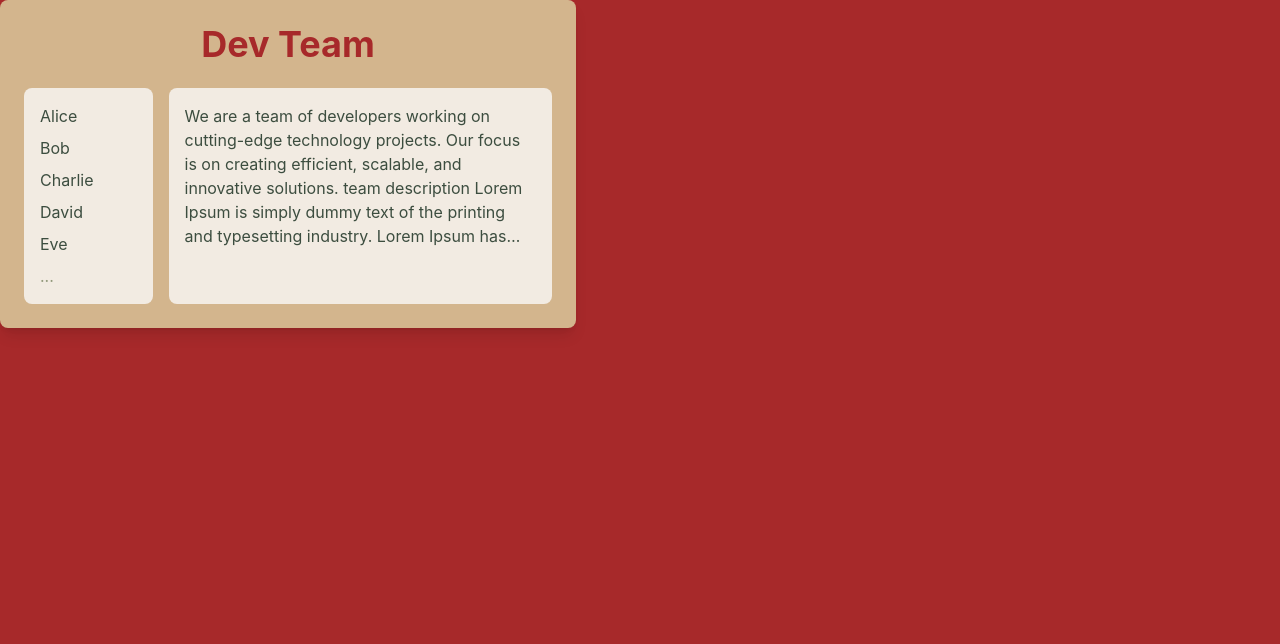
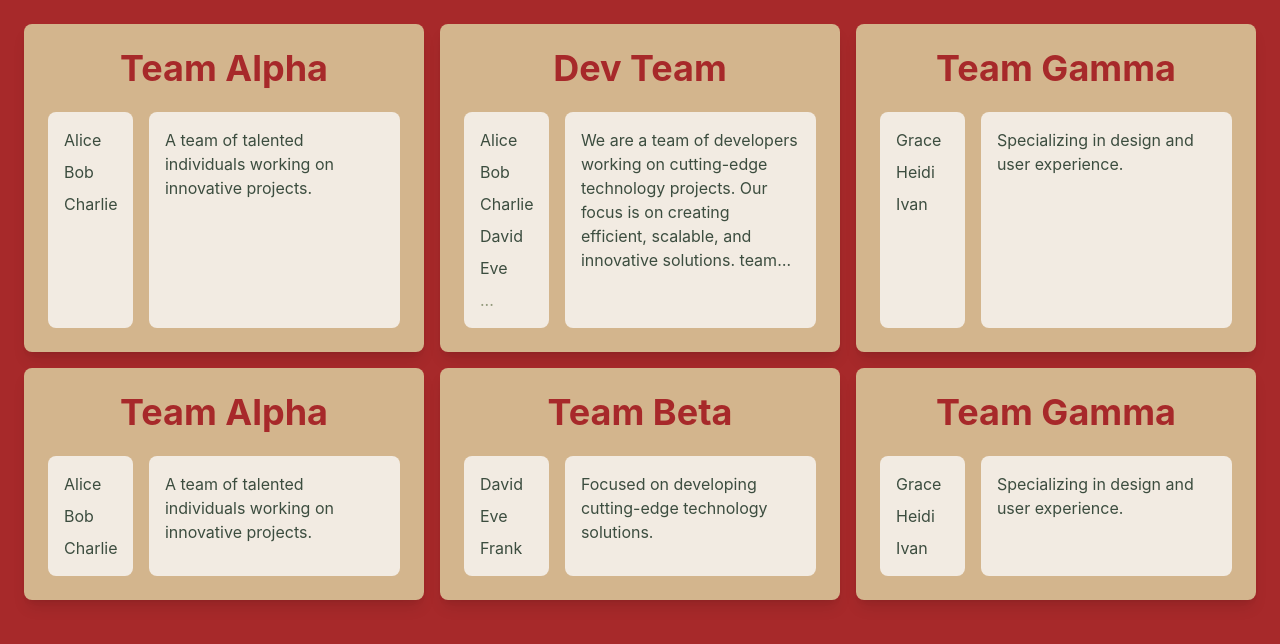
Before and after one commit to kxrur/Pear_Assessment, a React (Vite) app in the folder front/: page / in a window 1280 px wide. Shown: the top 644 px of the page. Built offline with nearby package versions, Linux system fonts and the light colour scheme.

Commit message:
add a preview for multiple team previews

```diff
--- a/front/src/App.tsx
+++ b/front/src/App.tsx
@@ -5,10 +5,42 @@ import LoginStudent from './components/views/login/student'
 import RegisterStudent from './components/views/registration/student'
 import RegisterTeacher from './components/views/registration/teacher'
 import Success from './components/views/success'
-import { TeamPreview } from './components/views/team/TeamPreview';
+import { TeamView } from './components/views/team/TeamView';
 function App() {
+  const teams = [
+    {
+      teamName: 'Team Alpha',
+      teamMembers: ['Alice', 'Bob', 'Charlie'],
+      teamDescription: 'A team of talented individuals working on innovative projects.',
+    },
+    {
+      teamName: "Dev Team",
+      teamMembers: ['Alice', 'Bob', 'Charlie', 'David', 'Eve', 'Frank'],
+      teamDescription: "We are a team of developers working on cutting-edge technology projects. Our focus is on creating efficient, scalable, and innovative solutions. team description Lorem Ipsum is simply dummy text of the printing and  typesetting industry. Lorem Ipsum has been the industry's standard dummy text ever since the 1500s, when an unknown printer took a galley of  type and scrambled it to make a type specimen book. "
+    },
+    {
+      teamName: 'Team Gamma',
+      teamMembers: ['Grace', 'Heidi', 'Ivan'],
+      teamDescription: 'Specializing in design and user experience.',
+    },
+    {
+      teamName: 'Team Alpha',
+      teamMembers: ['Alice', 'Bob', 'Charlie'],
+      teamDescription: 'A team of talented individuals working on innovative projects.',
+    },
+    {
+      teamName: 'Team Beta',
+      teamMembers: ['David', 'Eve', 'Frank'],
+      teamDescription: 'Focused on developing cutting-edge technology solutions.',
+    },
+    {
+      teamName: 'Team Gamma',
+      teamMembers: ['Grace', 'Heidi', 'Ivan'],
+      teamDescription: 'Specializing in design and user experience.',
+    },
+  ];
+  return (
 
-  return (
     <Router>
       <div className='bg-background h-screen w-dvw'>
 
@@ -40,11 +72,7 @@ function App() {
           <Route path="/"
             element={
               <>
-                <TeamPreview
-                  teamName="Dev Team"
-                  teamMembers={['Alice', 'Bob', 'Charlie', 'David', 'Eve', 'Frank']}
-                  teamDescription="We are a team of developers working on cutting-edge technology projects. Our focus is on creating efficient, scalable, and innovative solutions. team description Lorem Ipsum is simply dummy text of the printing and  typesetting industry. Lorem Ipsum has been the industry's standard dummy text ever since the 1500s, when an unknown printer took a galley of  type and scrambled it to make a type specimen book. "
-                />
+                <TeamView teams={teams} />
               </>
             }
           />
--- /dev/null
+++ b/front/src/components/views/team/TeamView.tsx
@@ -0,0 +1,27 @@
+import React from 'react';
+import { TeamPreview } from '../../ui/TeamPreview'; // Adjust the import path as needed
+
+interface Team {
+  teamName: string;
+  teamMembers: string[];
+  teamDescription: string;
+}
+
+interface TeamViewProps {
+  teams: Team[];
+}
+
+export const TeamView: React.FC<TeamViewProps> = ({ teams }) => {
+  return (
+    <div className="grid grid-cols-1 sm:grid-cols-2 md:grid-cols-3 gap-4 p-6">
+      {teams.map((team, index) => (
+        <TeamPreview
+          key={index}
+          teamName={team.teamName}
+          teamMembers={team.teamMembers}
+          teamDescription={team.teamDescription}
+        />
+      ))}
+    </div>
+  );
+};
```
Also changed, not shown: front/src/components/ui/TeamPreview.tsx (renamed from front/src/components/views/team/TeamPreview.tsx).
